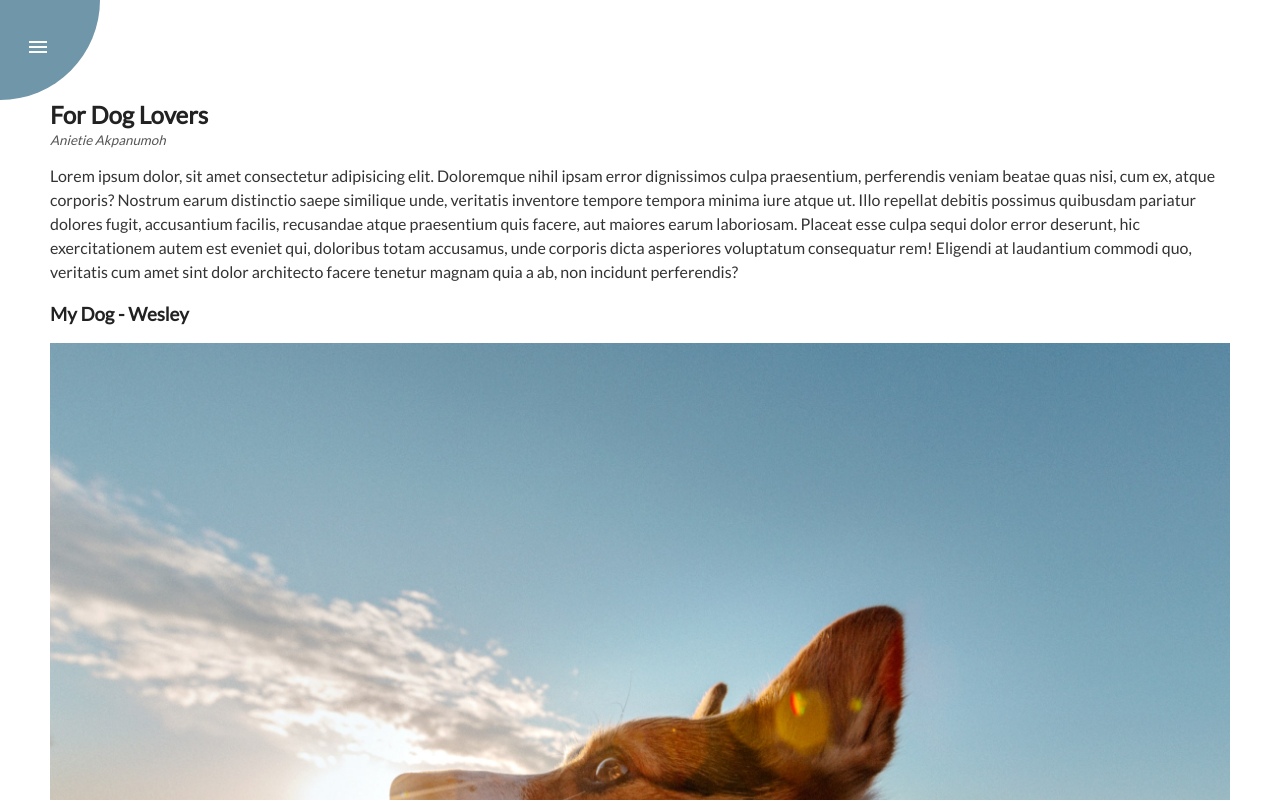
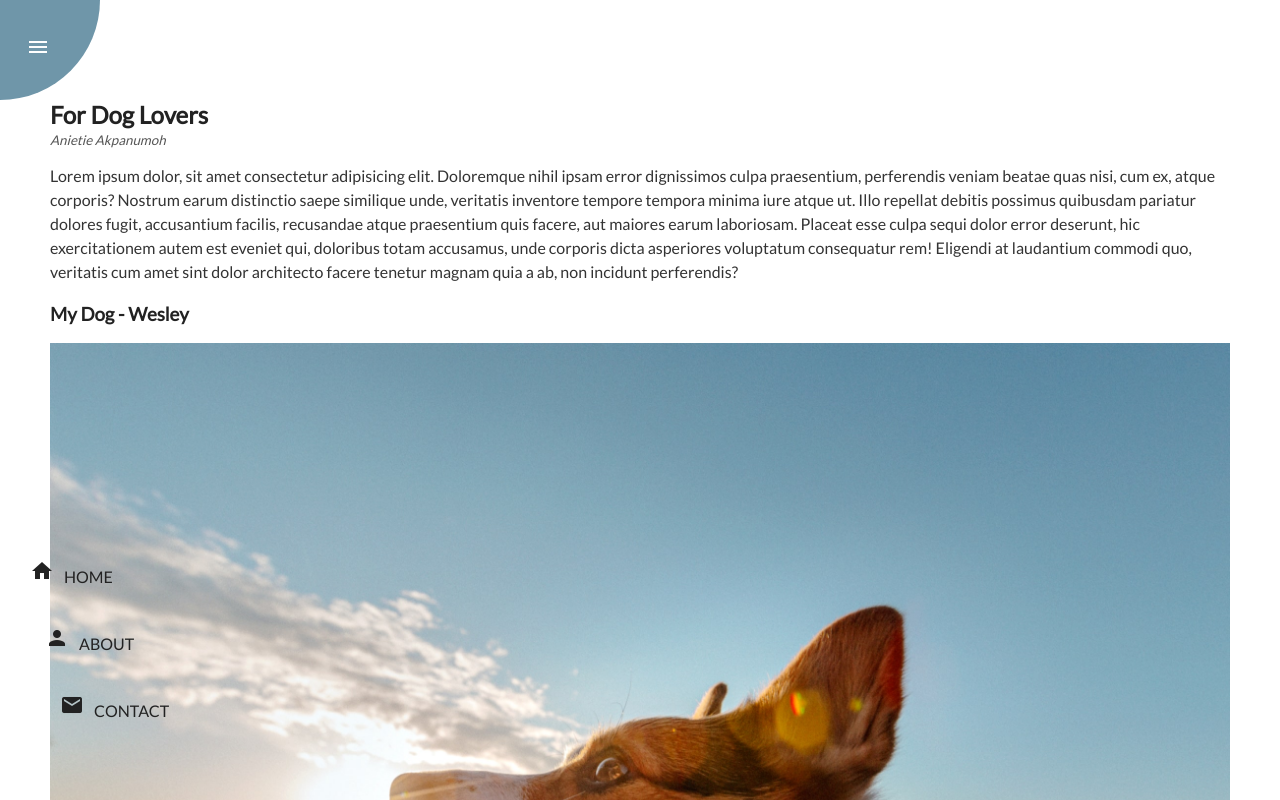
Before and after one commit to AnietieAkpanumoh/Rotating-navigation, a plain HTML site: page index.html in a window 1280 px wide. Shown: the top 800 px of the page. Drawn offline with Linux system fonts and the light colour scheme.

Commit message:
styled the nav

```diff
--- a/style.css
+++ b/style.css
@@ -91,3 +91,41 @@ body {
     line-height: 1.5;
     color: #333;
 }
+
+nav {
+    position: fixed;
+    bottom: 40px;
+    left: 0;
+    z-index: 100;
+}
+
+nav ul {
+    list-style: none;
+    padding-left: 30px;
+}
+
+nav ul li {
+    text-transform: uppercase;
+    margin: 40px 0;
+    transition: transform 0.4s ease-in;
+    transform: translateX(-100);
+}
+
+.material-icons {
+    margin-right: 10px;
+}
+
+nav ul li + li {
+    margin-left: 15px;
+    transform: translateX(-150);
+}
+
+nav ul li + li + li {
+    margin-left: 30px;
+    transform: translateX(-200);
+}
+
+.show-nav + nav li {
+    transform: translate(0);
+    transition-delay: 0.3s;
+}
```
